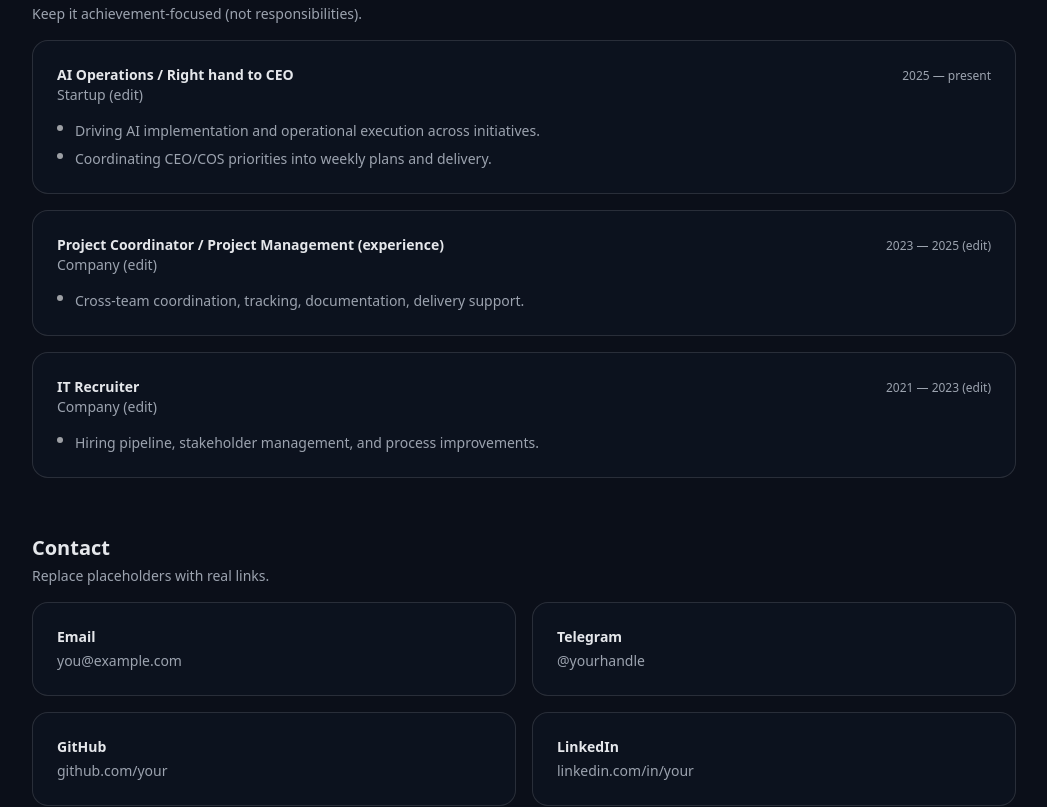
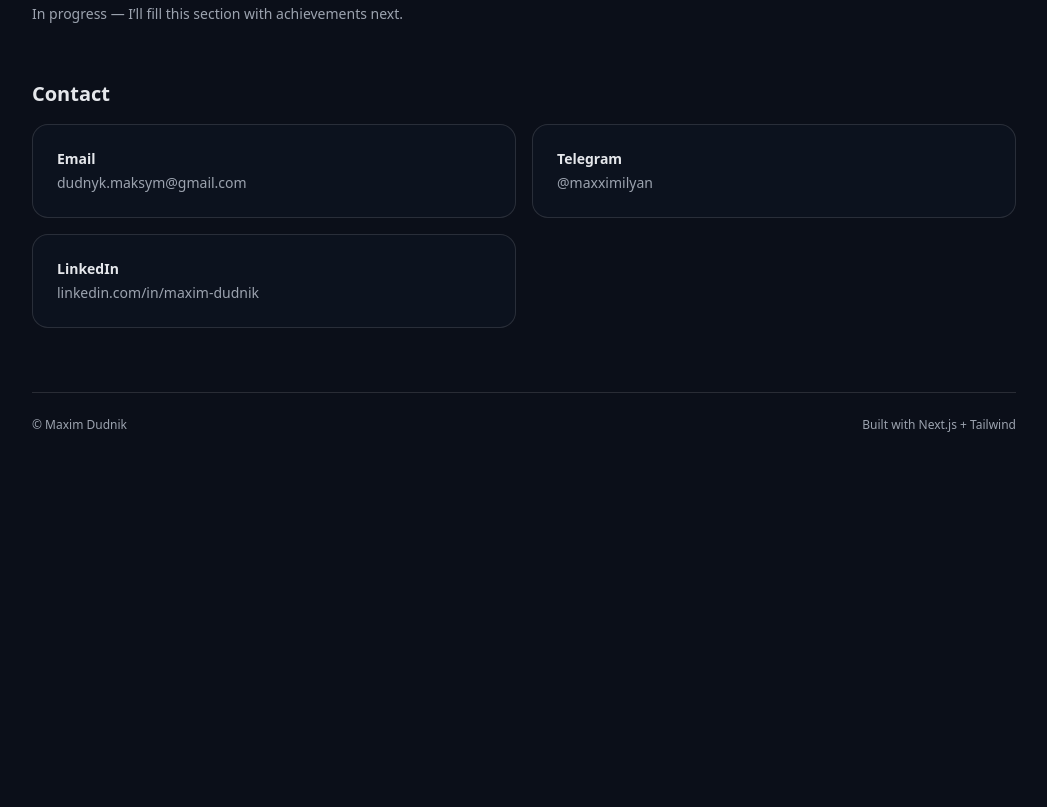
Before and after one commit to Maxximilyan/portfolio, a Next.js app: page /en in a window 1280 px wide. Shown: the part 1370-2177 px from the top of the page, without its empty margins (116-1163 px from the left). After the commit the page ends 1843 px from the top, so only its background shows below. Built offline with nearby package versions, Linux system fonts and the light colour scheme.

Commit message:
Fill basic profile info

```diff
--- a/src/content/en.ts
+++ b/src/content/en.ts
@@ -2,13 +2,13 @@ import type { Content } from "@/content/types";
 
 export const en: Content = {
   meta: {
-    title: "Your Name — AI Operations / Program Manager (AI initiatives)",
+    title: "Maxim Dudnik — AI Operations / Program Manager (AI initiatives)",
     description:
       "Bilingual (EN/RU) resume landing page with selected cases: AI operations, delivery, and coordination.",
     siteUrl: ""
   },
   header: {
-    brand: "Your Name",
+    brand: "Maxim Dudnik",
   },
   nav: {
     about: "About",
@@ -22,12 +22,13 @@ export const en: Content = {
     subtitle:
       "Background in IT recruiting and project coordination; now working in a startup as AI Operations: turning chaos into execution, aligning CEO/COS, building automations, and pushing initiatives to production.",
     highlights: ["Right hand to CEO/COS", "AI adoption", "Automation", "Operations", "Delivery"],
-    primaryCta: { label: "Email me", href: "mailto:you@example.com" },
-    secondaryCta: { label: "Telegram", href: "https://t.me/yourhandle" },
+    primaryCta: { label: "Email me", href: "mailto:dudnyk.maksym@gmail.com" },
+    secondaryCta: { label: "Telegram", href: "https://t.me/maxximilyan" },
   },
   about: {
     title: "About",
-    subtitle: "A short, concrete summary (edit in src/content/en.ts).",
+    subtitle:
+      "AI Operations focused on execution: I translate goals into delivery, align stakeholders, and make AI initiatives work in real operations.",
     blockTitle: "What I do",
     bullets: [
       "Translate goals into clear plans, owners, timelines, and weekly progress.",
@@ -101,39 +102,16 @@ export const en: Content = {
   },
   experience: {
     title: "Experience",
-    subtitle: "Keep it achievement-focused (not responsibilities).",
-    items: [
-      {
-        company: "Startup (edit)",
-        role: "AI Operations / Right hand to CEO",
-        period: "2025 — present",
-        bullets: [
-          "Driving AI implementation and operational execution across initiatives.",
-          "Coordinating CEO/COS priorities into weekly plans and delivery.",
-        ],
-      },
-      {
-        company: "Company (edit)",
-        role: "Project Coordinator / Project Management (experience)",
-        period: "2023 — 2025 (edit)",
-        bullets: ["Cross-team coordination, tracking, documentation, delivery support."],
-      },
-      {
-        company: "Company (edit)",
-        role: "IT Recruiter",
-        period: "2021 — 2023 (edit)",
-        bullets: ["Hiring pipeline, stakeholder management, and process improvements."],
-      },
-    ],
+    subtitle: "In progress — I’ll fill this section with achievements next.",
+    items: [],
   },
   contact: {
     title: "Contact",
-    subtitle: "Replace placeholders with real links.",
+    subtitle: "",
     items: [
-      { label: "Email", value: "you@example.com", href: "mailto:you@example.com" },
-      { label: "Telegram", value: "@yourhandle", href: "https://t.me/yourhandle" },
-      { label: "GitHub", value: "github.com/your", href: "https://github.com/your" },
-      { label: "LinkedIn", value: "linkedin.com/in/your", href: "https://linkedin.com/in/your" },
+      { label: "Email", value: "dudnyk.maksym@gmail.com", href: "mailto:dudnyk.maksym@gmail.com" },
+      { label: "Telegram", value: "@maxximilyan", href: "https://t.me/maxximilyan" },
+      { label: "LinkedIn", value: "linkedin.com/in/maxim-dudnik", href: "https://www.linkedin.com/in/maxim-dudnik/" }
     ],
   },
   notFound: {
@@ -142,7 +120,7 @@ export const en: Content = {
     cta: "Go to home",
   },
   footer: {
-    note: "© Your Name",
+    note: "© Maxim Dudnik",
     built: "Built with Next.js + Tailwind",
   },
 };
--- a/src/content/ru.ts
+++ b/src/content/ru.ts
@@ -2,13 +2,13 @@ import type { Content } from "@/content/types";
 
 export const ru: Content = {
   meta: {
-    title: "Ваше имя — AI Operations / Program Manager (AI initiatives)",
+    title: "Maxim Dudnik — AI Operations / Program Manager (AI initiatives)",
     description:
       "Резюме‑лендинг на RU/EN + кейсы: AI operations, delivery, координация и внедрения.",
     siteUrl: ""
   },
   header: {
-    brand: "Ваше имя",
+    brand: "Maxim Dudnik",
   },
   nav: {
     about: "Обо мне",
@@ -22,12 +22,13 @@ export const ru: Content = {
     subtitle:
       "Бэкграунд: IT‑рекрутинг и проектная координация. Сейчас в стартапе как AI Operations: превращаю хаос в план, синхронизирую CEO/COS, собираю автоматизации и довожу инициативы до результата.",
     highlights: ["Правая рука CEO/COS", "Внедрение ИИ", "Автоматизации", "Операционка", "Delivery"],
-    primaryCta: { label: "Написать на email", href: "mailto:you@example.com" },
-    secondaryCta: { label: "Telegram", href: "https://t.me/yourhandle" },
+    primaryCta: { label: "Написать на email", href: "mailto:dudnyk.maksym@gmail.com" },
+    secondaryCta: { label: "Telegram", href: "https://t.me/maxximilyan" },
   },
   about: {
     title: "Обо мне",
-    subtitle: "Коротко и по делу (правится в src/content/ru.ts).",
+    subtitle:
+      "AI Operations с фокусом на исполнение: перевожу цели в delivery, синхронизирую стейкхолдеров и довожу AI‑инициативы до результата.",
     blockTitle: "Что я делаю",
     bullets: [
       "Перевожу цели в план: сроки, ответственные, weekly‑прогресс и контроль исполнения.",
@@ -101,39 +102,16 @@ export const ru: Content = {
   },
   experience: {
     title: "Опыт",
-    subtitle: "Лучше достижения, а не обязанности.",
-    items: [
-      {
-        company: "Стартап (уточнить)",
-        role: "AI Operations / Правая рука CEO",
-        period: "2025 — н.в.",
-        bullets: [
-          "Веду внедрения ИИ и операционное исполнение инициатив.",
-          "Перевожу приоритеты CEO/COS в план и довожу до результата.",
-        ],
-      },
-      {
-        company: "Компания (уточнить)",
-        role: "Project Coordinator / опыт PM",
-        period: "2023 — 2025 (уточнить)",
-        bullets: ["Координация, трекинг, документация, поддержка delivery."],
-      },
-      {
-        company: "Компания (уточнить)",
-        role: "IT‑рекрутер",
-        period: "2021 — 2023 (уточнить)",
-        bullets: ["Подбор, коммуникация со стейкхолдерами, улучшение процесса найма."],
-      },
-    ],
+    subtitle: "Раздел в работе — добавлю после твоих правок.",
+    items: [],
   },
   contact: {
     title: "Контакты",
-    subtitle: "Замени плейсхолдеры на реальные ссылки.",
+    subtitle: "",
     items: [
-      { label: "Email", value: "you@example.com", href: "mailto:you@example.com" },
-      { label: "Telegram", value: "@yourhandle", href: "https://t.me/yourhandle" },
-      { label: "GitHub", value: "github.com/your", href: "https://github.com/your" },
-      { label: "LinkedIn", value: "linkedin.com/in/your", href: "https://linkedin.com/in/your" },
+      { label: "Email", value: "dudnyk.maksym@gmail.com", href: "mailto:dudnyk.maksym@gmail.com" },
+      { label: "Telegram", value: "@maxximilyan", href: "https://t.me/maxximilyan" },
+      { label: "LinkedIn", value: "linkedin.com/in/maxim-dudnik", href: "https://www.linkedin.com/in/maxim-dudnik/" }
     ],
   },
   notFound: {
@@ -142,7 +120,7 @@ export const ru: Content = {
     cta: "На главную",
   },
   footer: {
-    note: "© Ваше имя",
+    note: "© Maxim Dudnik",
     built: "Next.js + Tailwind",
   },
 };
```
